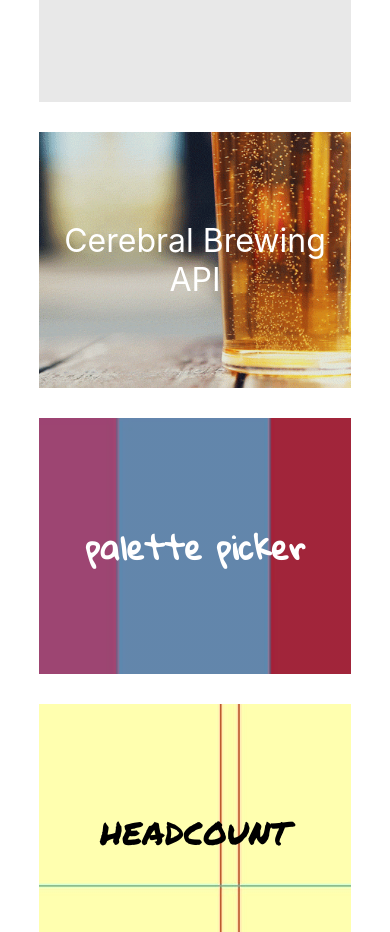
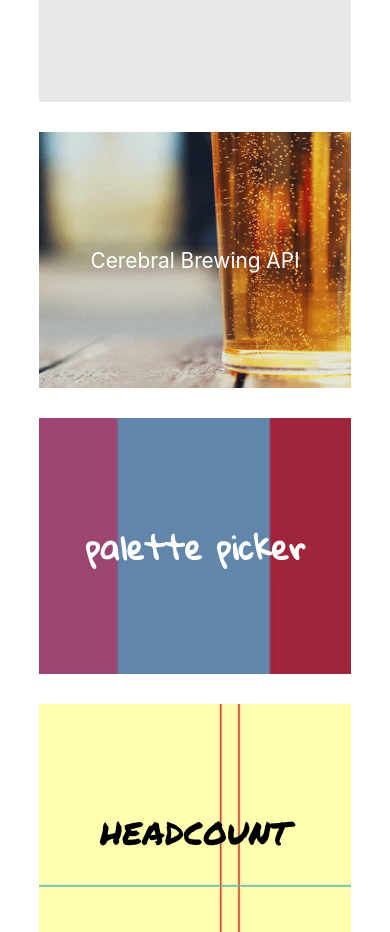
Before and after one commit to christopherchateau/personal-site, a React (Create React App) app: page / in a window 390 px wide. Shown: the part 1640-2572 px from the top of the page. Built offline with nearby package versions, Linux system fonts and the light colour scheme.

Commit message:
Reduce font-size of byobe proj in mobile views

```diff
--- a/src/App.css
+++ b/src/App.css
@@ -418,6 +418,7 @@
     font-size: 3rem;
   }
 
+  .proj-byobe,
   .proj-space-bunny {
     font-size: 2rem;
   }
@@ -470,6 +471,7 @@
     font-size: 2rem;
   }
 
+  .proj-byobe,
   .proj-space-bunny {
     font-size: 1.3rem;
   }
```
